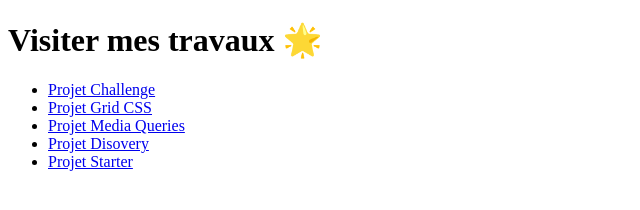
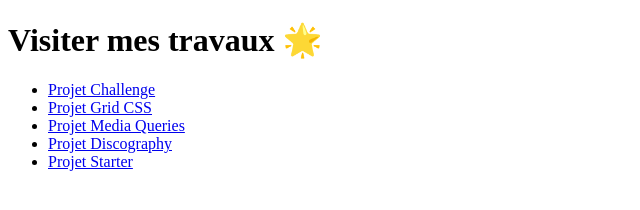
Before and after one commit to der411/Projets_HTML-CSS-Grid, a plain HTML site: page index.html in a window 1280 px wide. Shown: the full height of the page, 0-640 px from the left. Drawn offline with Linux system fonts and the light colour scheme.

Commit message:
correction des liens

```diff
--- a/index.html
+++ b/index.html
@@ -10,7 +10,7 @@
         <li><a href="challenge/index.html">Projet Challenge</a></li>
         <li><a href="grid-css/index.html">Projet Grid CSS</a></li>
         <li><a href="media-queries/index.html">Projet Media Queries</a></li>
-        <li><a href="discovery/index.html">Projet Disovery</a></li>
+        <li><a href="discography/index.html">Projet Discography</a></li>
         <li><a href="starter/index.html">Projet Starter</a></li>
     </ul>
 </body>
```
